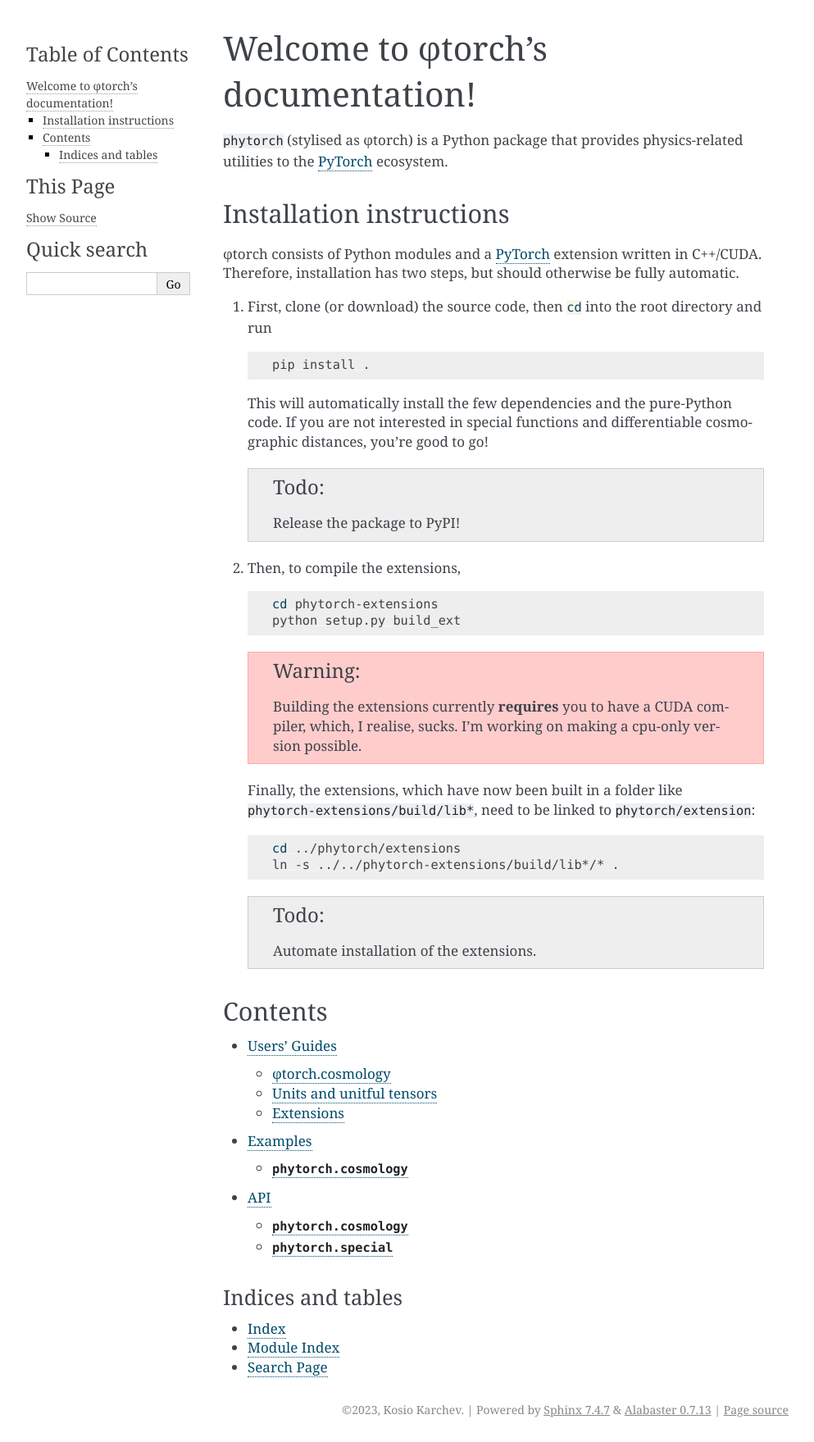
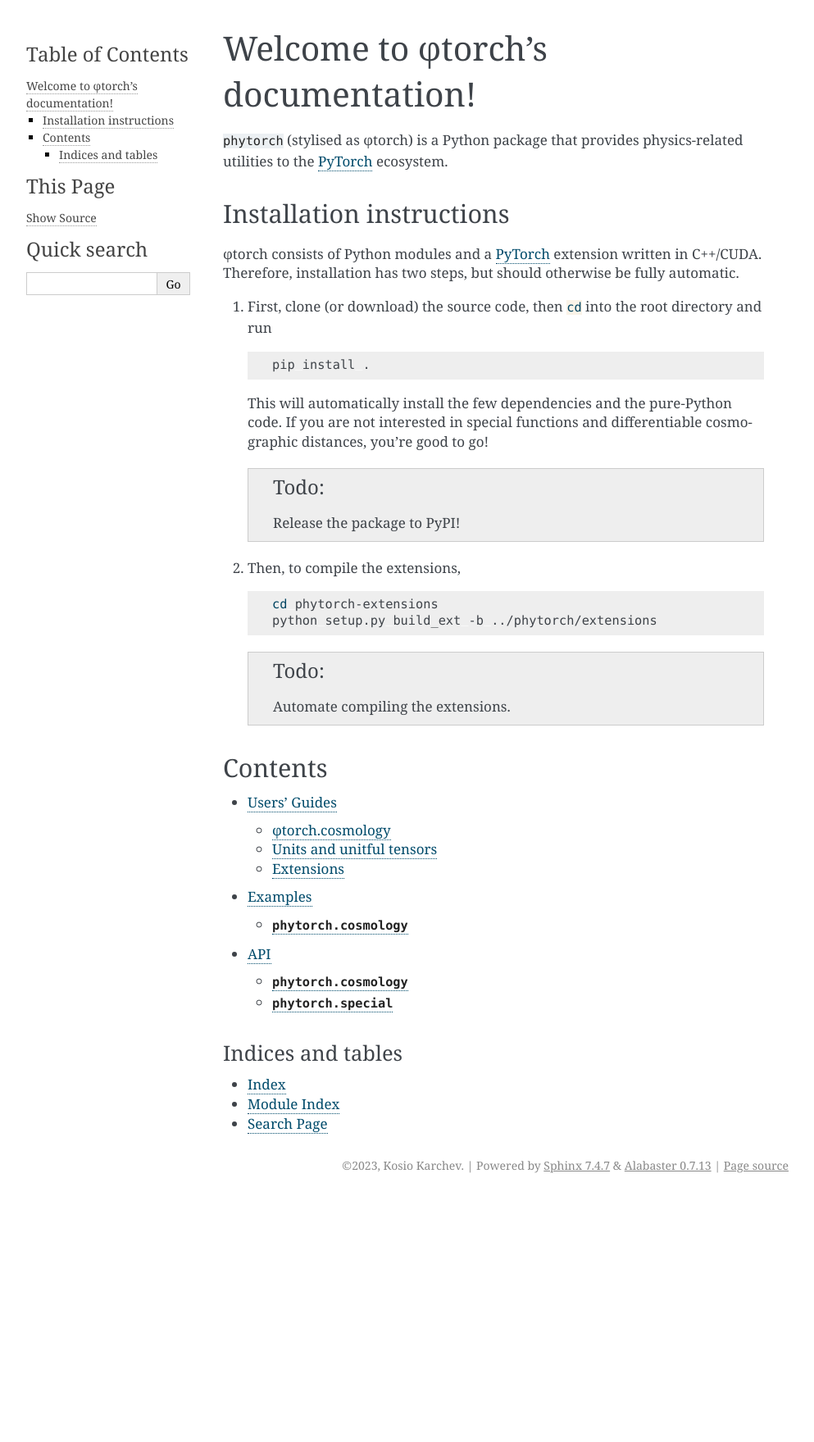
Before and after one commit to kosiokarchev/phytorch, a Sphinx documentation site: the page built from docs/source/index.rst, in a window 1280 px wide. Shown: the whole page at 82% size, without its empty margins (148-1141 px from the left). Built offline with Sphinx 7.4.7, drawn with Linux system fonts in a browser that asks for light colours; after the commit the page ends 1461 px from its top, so only the background shows below that.

Commit message:
finalise on python side

```diff
--- a/docs/source/index.rst
+++ b/docs/source/index.rst
@@ -37,24 +37,11 @@ automatic.
    .. code-block::
 
       cd phytorch-extensions
-      python setup.py build_ext
-
-   .. warning::
-
-      Building the extensions currently **requires** you to have a CUDA compiler,
-      which, I realise, sucks. I'm working on making a cpu-only version possible.
-
-   Finally, the extensions, which have now been built in a folder like
-   ``phytorch-extensions/build/lib*``, need to be linked to
-   ``phytorch/extension``::
-
-      cd ../phytorch/extensions
-      ln -s ../../phytorch-extensions/build/lib*/* .
-
+      python setup.py build_ext -b ../phytorch/extensions
 
    .. todo::
 
-      Automate installation of the extensions.
+      Automate compiling the extensions.
 
 Contents
 --------
```
Also changed, not shown: README.md (+1 -11 lines), 3 other files.
